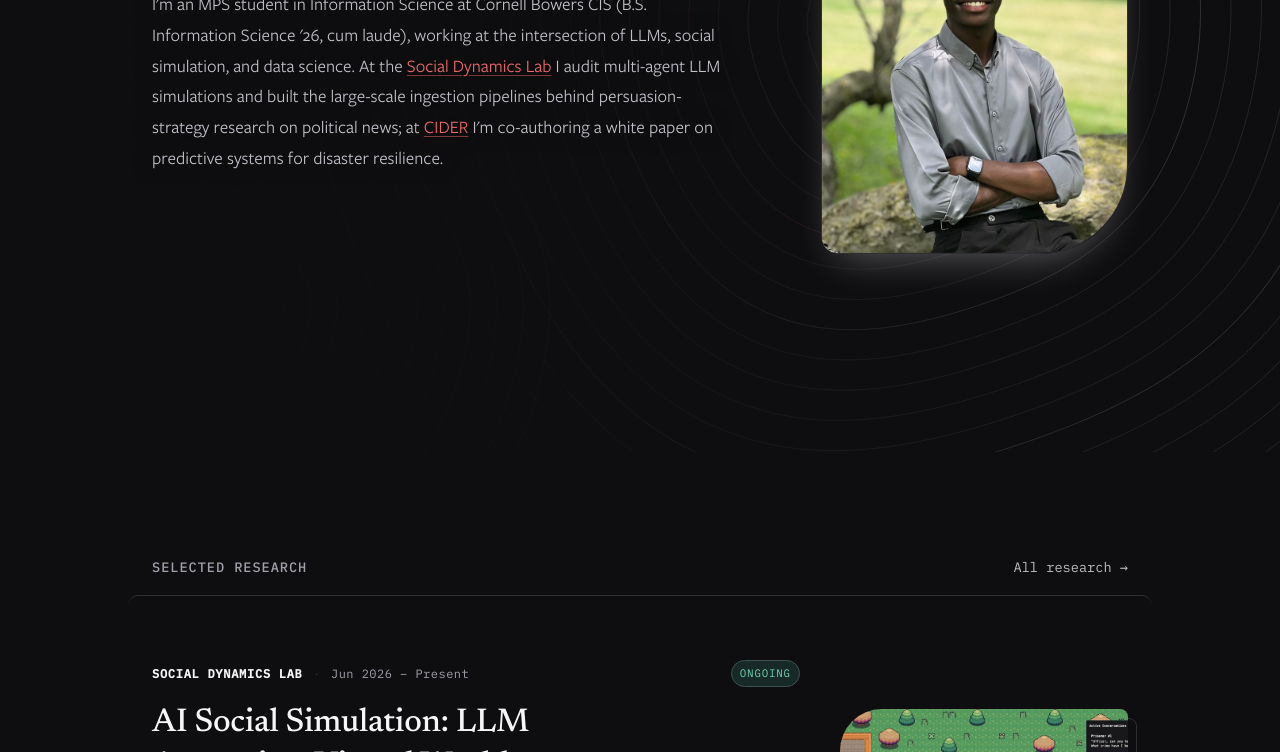
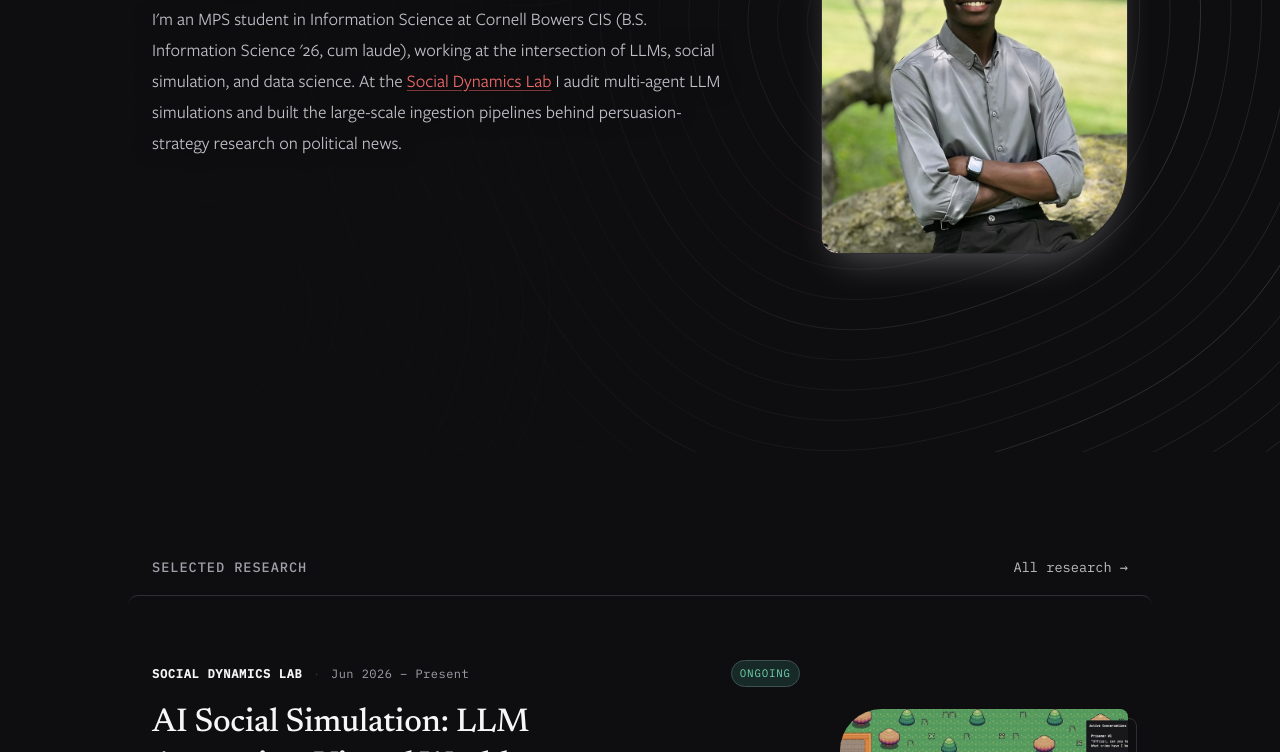
Before and after one commit to okalmanwa/PersonalWebsite, an Astro site: page / in a window 1280 px wide. Shown: the part 348-1100 px from the top of the page. Built offline with nearby package versions, Linux system fonts and the light colour scheme; Astro itself is replaced by a stand-in of ours.

Commit message:
the cider line removed from the intro

```diff
--- a/src/components/SimulationHero.astro
+++ b/src/components/SimulationHero.astro
@@ -15,9 +15,7 @@
         LLMs, social simulation, and data science. At the
         <a href="/research/social-simulation/">Social Dynamics Lab</a> I audit
         multi-agent LLM simulations and built the large-scale ingestion
-        pipelines behind persuasion-strategy research on political news; at
-        <a href="/research/disaster-resilience/">CIDER</a> I'm co-authoring a
-        white paper on predictive systems for disaster resilience.
+        pipelines behind persuasion-strategy research on political news.
       </p>
     </div>
     <figure class="hero-fig rise">
```
